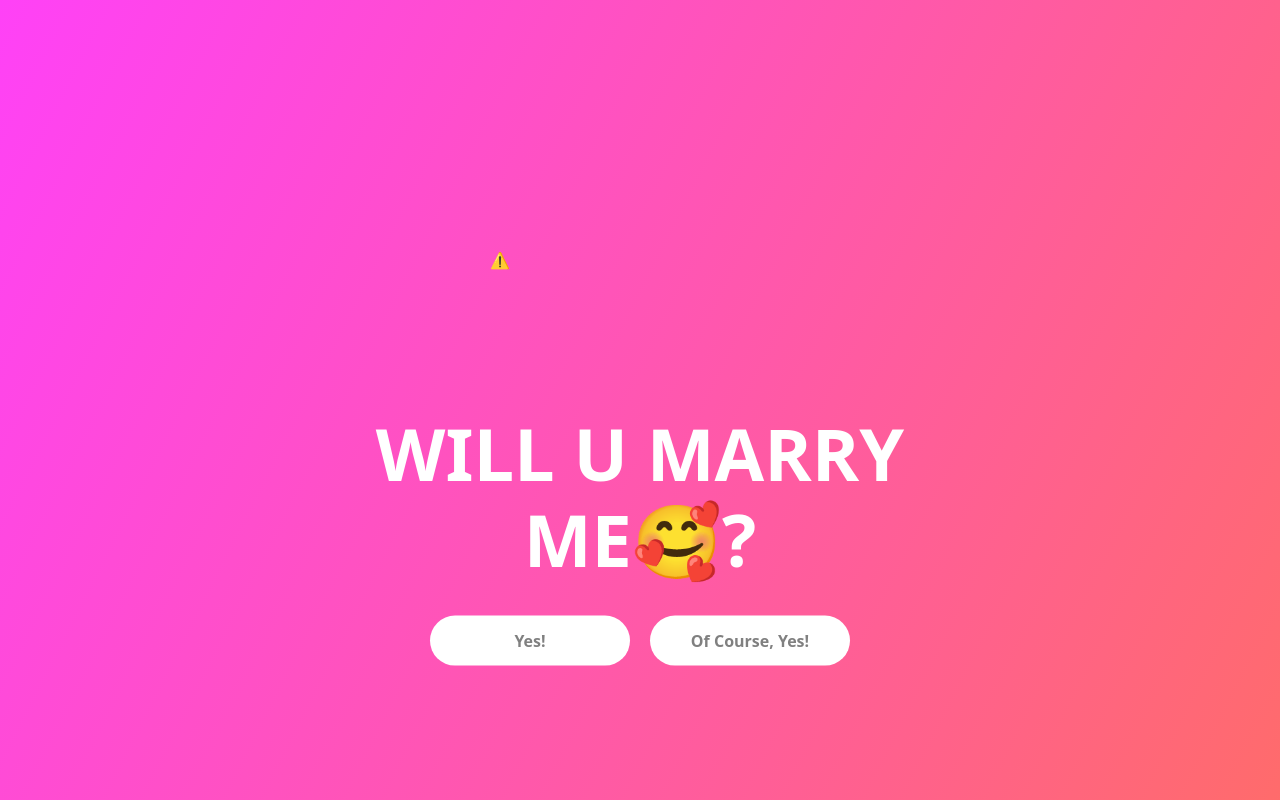
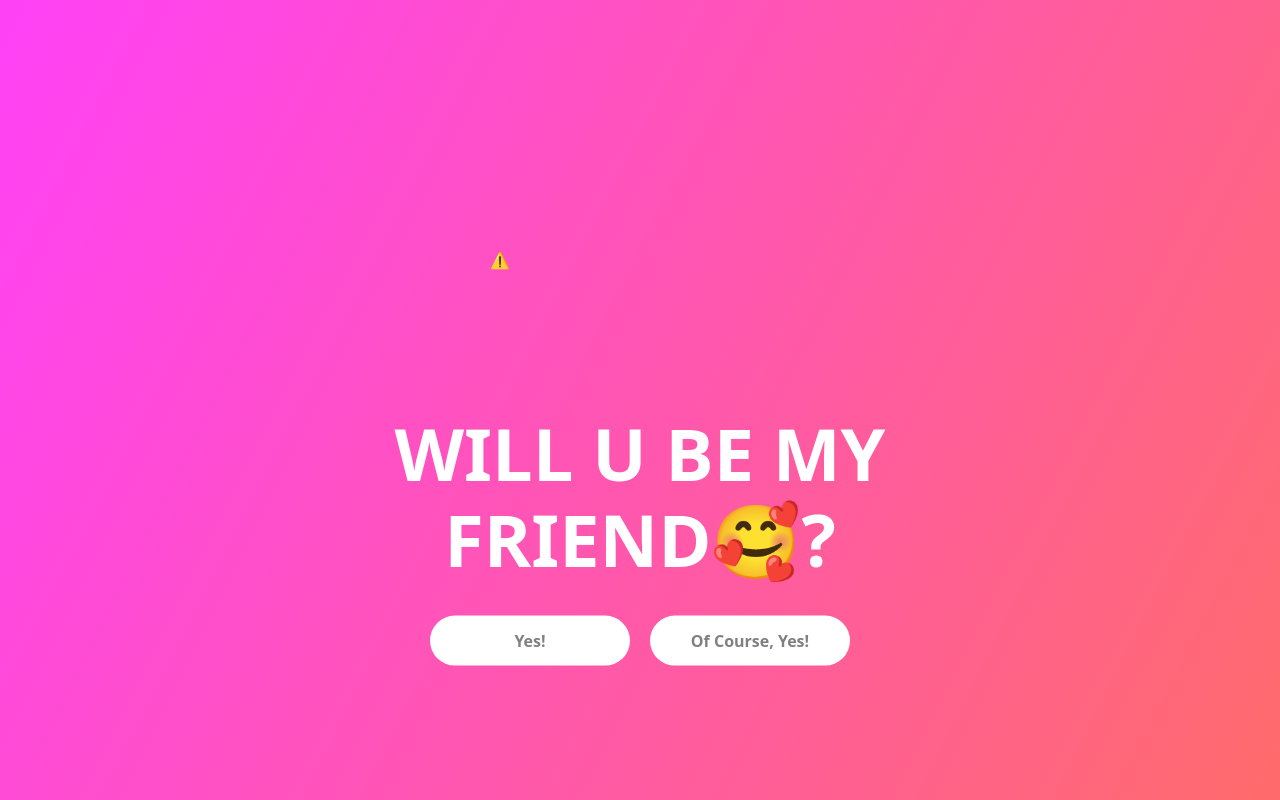
Before and after one commit to DEVILxJOY/Friend, a plain HTML site: page index.html in a window 1280 px wide. Drawn offline with nearby package versions, Linux system fonts and the light colour scheme; no server answers.

Commit message:
Update index.html

```diff
--- a/index.html
+++ b/index.html
@@ -18,7 +18,7 @@
             <div class="d-flex justify-content-center">
                 <lottie-player src="https://assets10.lottiefiles.com/private_files/lf30_mywfoph1.json"  background="transparent"  speed="1"  style="width: 300px; height: 300px;"  loop  autoplay></lottie-player>
             </div>
-                <h1>WILL U MARRY ME🥰?</h1>
+                <h1>WILL U BE MY FRIEND🥰?</h1>
             <div class="d-flex justify-content-center">
                 <button onclick="propose()" class="btn btn-primary">Yes!</button> <br>
                 <button onclick="propose()" class="btn btn-primary">Of Course, Yes!</button>
```
